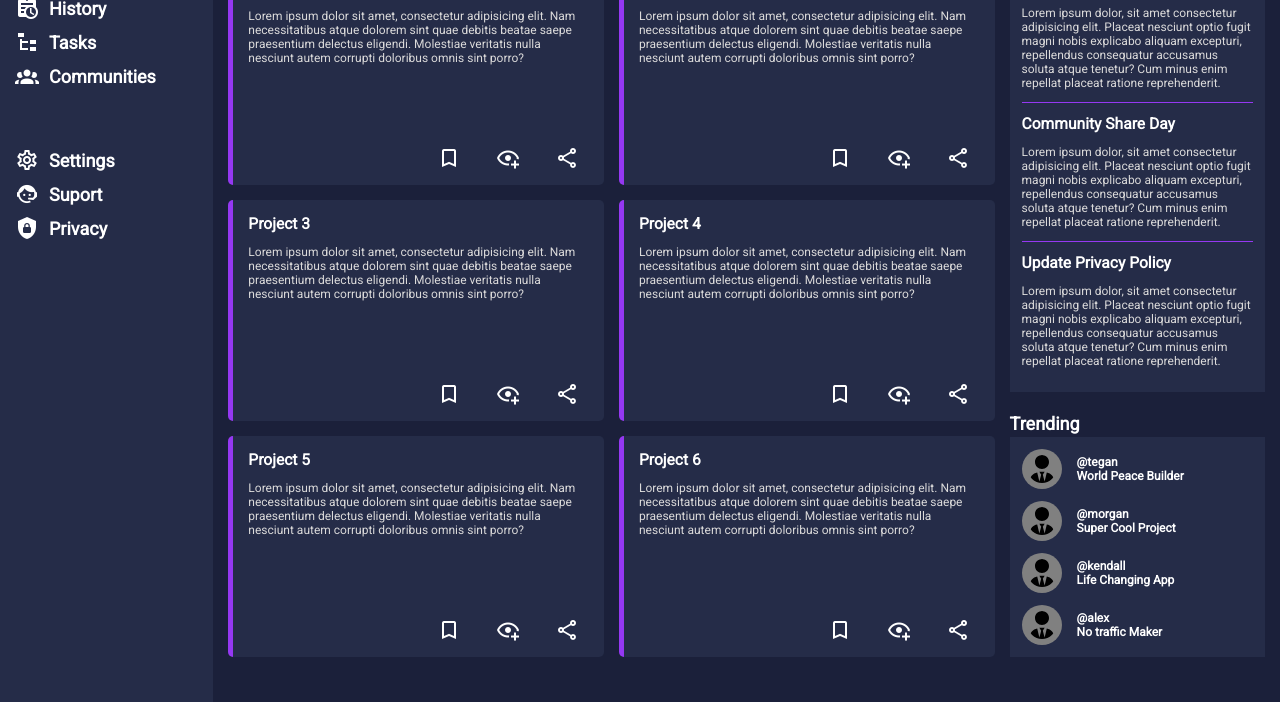
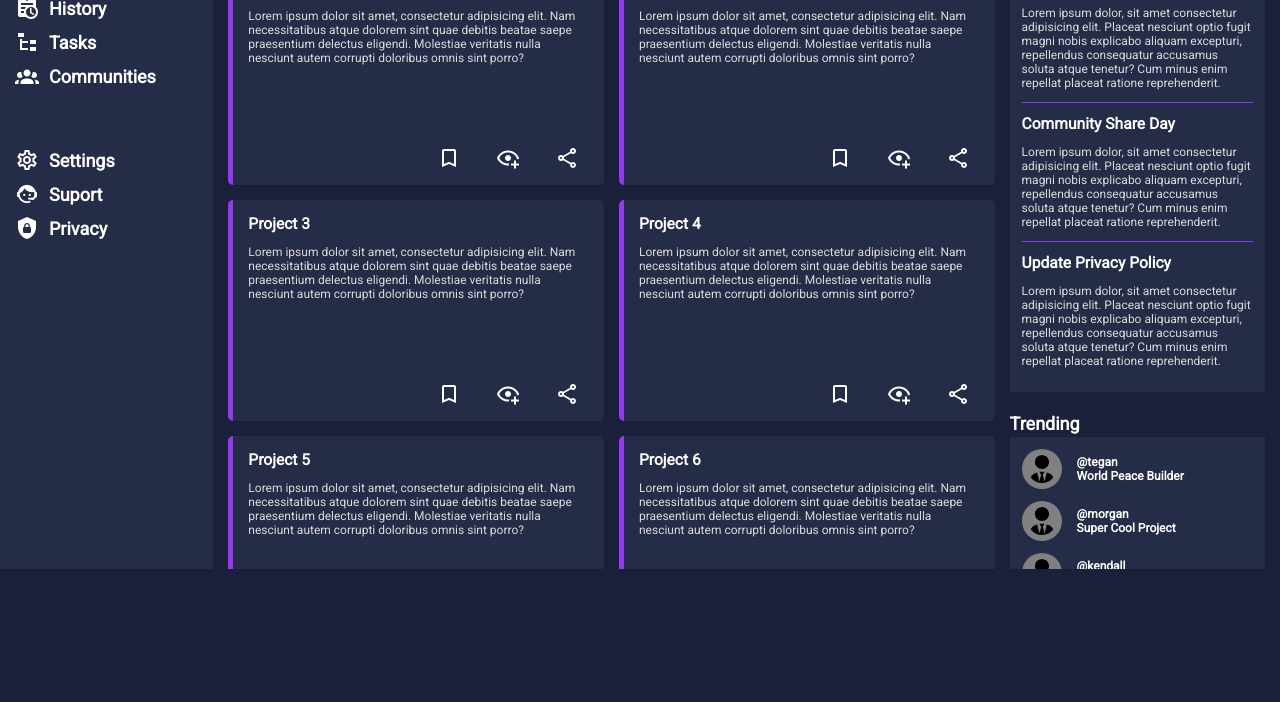
Before and after one commit to Fak3z0rd/odin-dashboard, a plain HTML site: page index.html in a window 1280 px wide. Shown: the part 231-933 px from the top of the page. After the commit the page ends 800 px from the top, so only its background shows below. Drawn offline with Linux system fonts and the light colour scheme.

Commit message:
add overflow to main part

```diff
--- a/style.css
+++ b/style.css
@@ -155,6 +155,7 @@ main {
     gap: 15px;
     row-gap: 45px;
     padding: 45px 15px;
+    overflow-y: scroll;
 }
 main > div:nth-child(n + 1) {
     position: relative;
```
